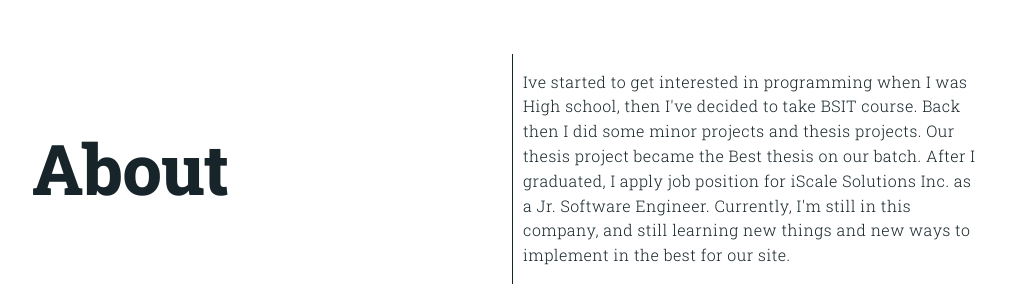
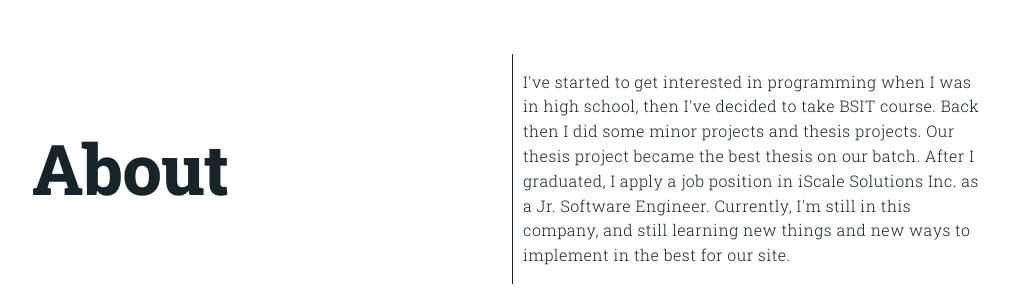
Before and after one commit to jcorpuz1999/jc-portfolio, a plain HTML site: page about.html in a window 1280 px wide. Shown: the part 189-492 px from the top of the page, without its empty margins (128-1142 px from the left). Drawn offline with Linux system fonts and the light colour scheme.

Commit message:
Revise about pages

```diff
--- a/about.html
+++ b/about.html
@@ -69,8 +69,8 @@
                     </div>
                     <div class="about-container">
                         <p>
-                            Ive started to get interested in programming when I was High school, then I've decided to take BSIT course. Back then I did some minor projects and thesis projects.
-                            Our thesis project became the Best thesis on our batch. After I graduated, I apply job position for iScale Solutions Inc. as a Jr. Software Engineer. Currently,
+                            I've started to get interested in programming when I was in high school, then I've decided to take BSIT course. Back then I did some minor projects and thesis projects.
+                            Our thesis project became the best thesis on our batch. After I graduated, I apply a job position in iScale Solutions Inc. as a Jr. Software Engineer. Currently,
                             I'm still in this company, and still learning new things and new ways to implement in the best for our site.
                         </p>
                     </div>
```
